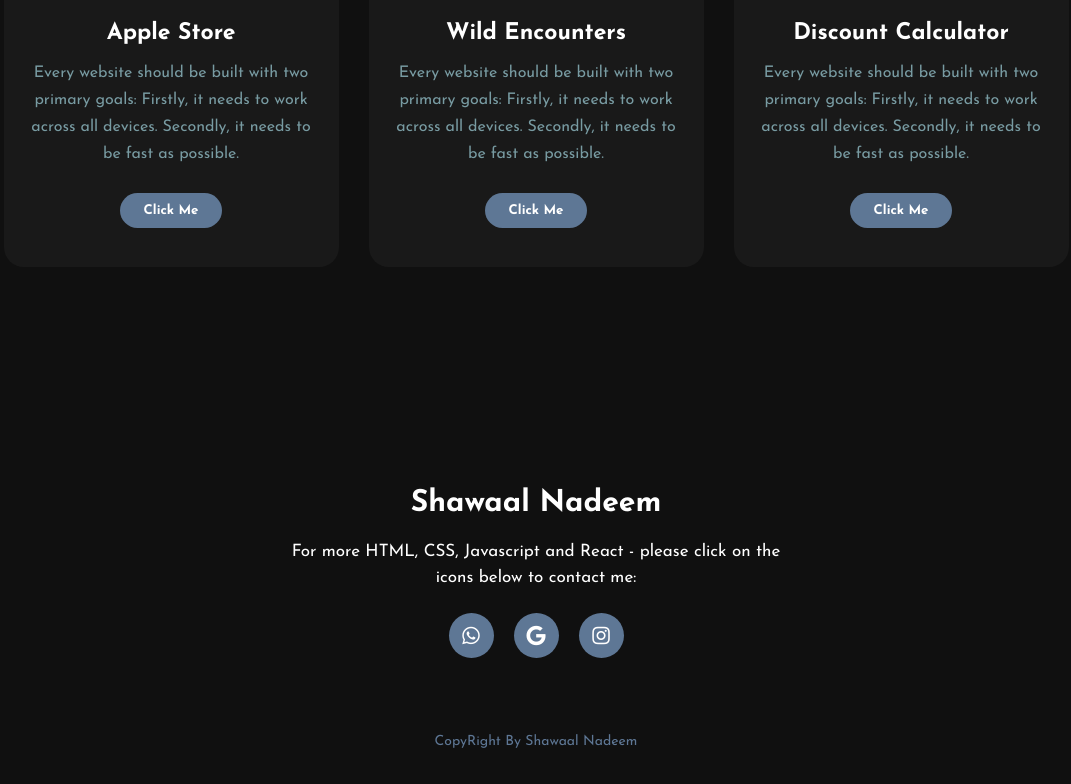
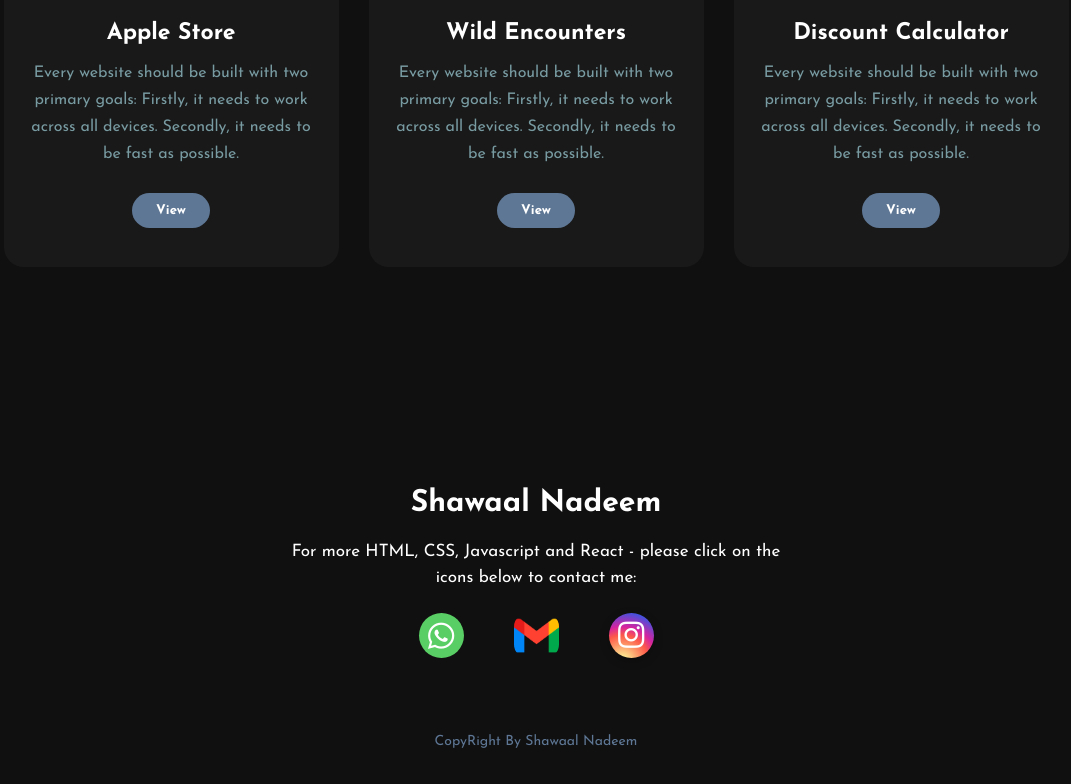
Before and after one commit to Shawaal-Nadeem/Portfolio-in-React-, a React (Create React App) app: page /skills in a window 1280 px wide. Shown: the part 591-1375 px from the top of the page, without its empty margins (104-1175 px from the left). Built offline with nearby package versions, Linux system fonts and the light colour scheme.

Commit message:
Multi color icons Add

```diff
--- a/src/App.css
+++ b/src/App.css
@@ -333,7 +333,7 @@
 }
 .content{
 	position: absolute;
-	top: 80%;
+	top: 70%;
 	left:3%;
 	transform: translateY(-50%);
 }
@@ -569,18 +569,62 @@
 	align-items: center;
 	justify-content: center;
 }
-.social a{
+.social #whatsapp{
 	width: 45px;
 	height: 45px;
 	display: flex;
 	align-items: center;
 	justify-content: center;
-	background:  rgb(94, 119, 149);
+	background:  rgb(89, 206, 100);
+	border-radius: 50%;
+	margin: 22px 10px;
+	color: white;
+	text-decoration: none;
+	font-size: 30px;
+
+
+}
+.social #gmail{
+	width: 45px;
+	height: 45px;
+	display: flex;
+	align-items: center;
+	justify-content: center;
+	background:  transparent;
+	border-radius: 30%;
+	margin: 22px 10px;
+	color: white;
+	text-decoration: none;
+	font-size: 10px;
+	margin-left: 30px;
+
+}
+.social #insta{
+	width: 45px;
+	height: 45px;
+	display: flex;
+	align-items: center;
+	justify-content: center;
+
+	background:  transparent;
 	border-radius: 50%;
 	margin: 22px 10px;
 	color: white;
 	text-decoration: none;
 	font-size: 20px;
+	display: inline-block;
+
+	text-align: center;
+	border-radius: 40px;
+	color: #fff;
+	font-size: 30px;
+	line-height: 52px;
+	vertical-align: middle;
+	background: #d6249f;
+	background: radial-gradient(circle at 30% 107%, #fdf497 0%, #fdf497 5%, #fd5949 45%,#d6249f 60%,#285AEB 90%);
+	box-shadow: 0px 3px 10px rgba(0,0,0,.25);
+	margin-left: 30px;
+
 }
 .social a:hover{
 	transform: scale(1.3);
@@ -774,7 +818,7 @@
 	max-width: 100%;
 	position: relative;
 }
-.newslatter form input:first-child{
+.newslatter form input:first-child {
 	display: inline-block;
 	width: 100%;
 	padding: 14px 130px 14px 15px;
@@ -972,18 +1016,62 @@
 .social{
 	display: flex;
 }
-.social a{
+.social #whatsapp{
 	width: 45px;
 	height: 45px;
 	display: flex;
 	align-items: center;
 	justify-content: center;
-	background:  rgb(94, 119, 149);
+	background:  rgb(89, 206, 100);
+	border-radius: 50%;
+	margin: 22px 10px;
+	color: white;
+	text-decoration: none;
+	font-size: 30px;
+
+
+}
+.social #gmail{
+	width: 45px;
+	height: 45px;
+	display: flex;
+	align-items: center;
+	justify-content: center;
+	background:  transparent;
+	border-radius: 30%;
+	margin: 22px 10px;
+	color: white;
+	text-decoration: none;
+	font-size: 10px;
+	margin-left: 40px;
+
+}
+.social #insta{
+	width: 45px;
+	height: 45px;
+	display: flex;
+	align-items: center;
+	justify-content: center;
+
+	background:  transparent;
 	border-radius: 50%;
 	margin: 22px 10px;
 	color: white;
 	text-decoration: none;
 	font-size: 20px;
+	display: inline-block;
+
+	text-align: center;
+	border-radius: 40px;
+	color: #fff;
+	font-size: 30px;
+	line-height: 52px;
+	vertical-align: middle;
+	background: #d6249f;
+	background: radial-gradient(circle at 30% 107%, #fdf497 0%, #fdf497 5%, #fd5949 45%,#d6249f 60%,#285AEB 90%);
+	box-shadow: 0px 3px 10px rgba(0,0,0,.25);
+	margin-left: 40px;
+
 }
 .social a:hover{
 	transform: scale(1.3);
--- a/src/components/about.js
+++ b/src/components/about.js
@@ -10,7 +10,7 @@
   <Stack className="logo">
   <Avatar
         alt="Remy Sharp"
-        src="images/p.jpg"
+        src="images/ps.jpg"
         sx={{ width: 100, height: 100 }}
       />
     </Stack>
--- a/src/components/contact.js
+++ b/src/components/contact.js
@@ -11,7 +11,7 @@
   <Stack className="logo">
   <Avatar
         alt="Remy Sharp"
-        src="images/p.jpg"
+        src="images/ps.jpg"
         sx={{ width: 100, height: 100 }}
       />
     </Stack>
--- a/src/components/footer.js
+++ b/src/components/footer.js
@@ -7,9 +7,9 @@
   <p>Shawaal Nadeem</p>
   <p>For more HTML, CSS, Javascript and React  - please click on the icons below to contact me:</p>
   <div class="social">
-    <a href="https://wa.me/03096946556"><i class="fab fa-whatsapp"></i></a>
-    <a href="mailto:webdevpro55@gmail.com.com"><i class="fab fa-google"></i></a>
-    <a href="https://ig.me/m/shawaal_nadeem"><i class="fab fa-instagram"></i></a>
+    <a id='whatsapp' href="https://wa.me/03096946556"><i class="fab fa-whatsapp"></i></a>
+    <a href="mailto:webdevpro55@gmail.com.com"><img id ='gmail' src="images/gmail.png"></img></a>
+    <a id='insta' href="https://ig.me/m/shawaal_nadeem"><i class="fab fa-instagram"></i></a>
   </div>
   <p class="end">CopyRight By Shawaal Nadeem</p>
 </footer>
--- a/src/components/home.js
+++ b/src/components/home.js
@@ -12,7 +12,7 @@
   <Stack className="logo">
   <Avatar
         alt="Remy Sharp"
-        src="images/p.jpg"
+        src="images/ps.jpg"
         sx={{ width: 100, height: 100 }}
       />
     </Stack>
@@ -48,7 +48,7 @@
     <div class="newslatter">
 
       <form>
-        <input type="email" name="email" id="mail" placeholder="Enter Your Email"/>
+        <input type='text' name="email" id="mail" placeholder="Enter Anything"/>
         <input type="submit" name="submit" value="Lets Start"/>
       </form>
     </div>
--- a/src/components/service.js
+++ b/src/components/service.js
@@ -10,7 +10,7 @@
   <Stack className="logo">
   <Avatar
         alt="Remy Sharp"
-        src="images/p.jpg"
+        src="images/ps.jpg"
         sx={{ width: 100, height: 100 }}
       />
     </Stack>
--- a/src/components/skill.js
+++ b/src/components/skill.js
@@ -10,7 +10,7 @@
   <Stack className="logo">
   <Avatar
         alt="Remy Sharp"
-        src="images/p.jpg"
+        src="images/ps.jpg"
         sx={{ width: 100, height: 100 }}
       />
     </Stack>
@@ -49,7 +49,7 @@
         <p>Every website should be built with two primary goals: Firstly, it needs to work across all devices. Secondly, it needs to be fast as possible.</p>
 
         <p style={{ textAlign:`center` }}>
-          <a href="https://timely-malabi-4992be.netlify.app"><button class="button">Click Me</button></a>
+          <a href="https://timely-malabi-4992be.netlify.app"><button class="button">View</button></a>
         </p>
       </div>
     </div>
@@ -61,7 +61,7 @@
         <p>Every website should be built with two primary goals: Firstly, it needs to work across all devices. Secondly, it needs to be fast as possible.</p>
 
         <p style={{ textAlign:`center` }}>
-         <a href="https://fastidious-peony-79400b.netlify.app"> <button class="button">Click Me</button></a>
+         <a href="https://fastidious-peony-79400b.netlify.app"> <button class="button">View</button></a>
         </p>
       </div>
     </div>
@@ -73,7 +73,7 @@
         <p>Every website should be built with two primary goals: Firstly, it needs to work across all devices. Secondly, it needs to be fast as possible.</p>
 
         <p style={{ textAlign:`center` }}>
-        <a href="https://fascinating-biscuit-455748.netlify.app">  <button class="button">Click Me</button></a>
+        <a href="https://fascinating-biscuit-455748.netlify.app">  <button class="button">View</button></a>
         </p>
       </div>
     </div>
```
Also changed, not shown: public/images/gmail.png (added), public/images/ps.jpg (renamed from public/images/p.jpg).
